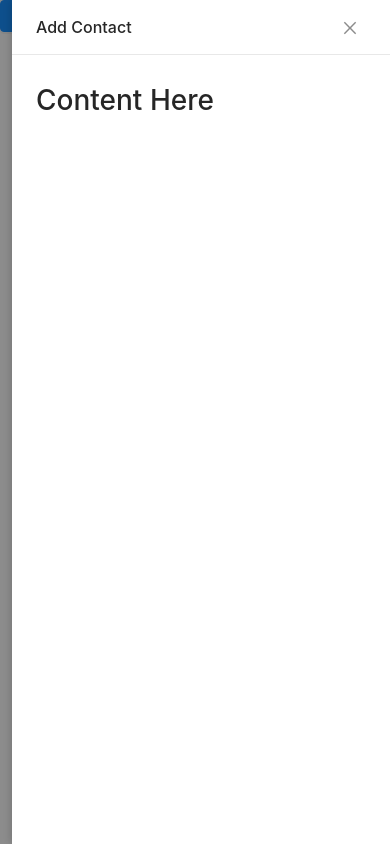
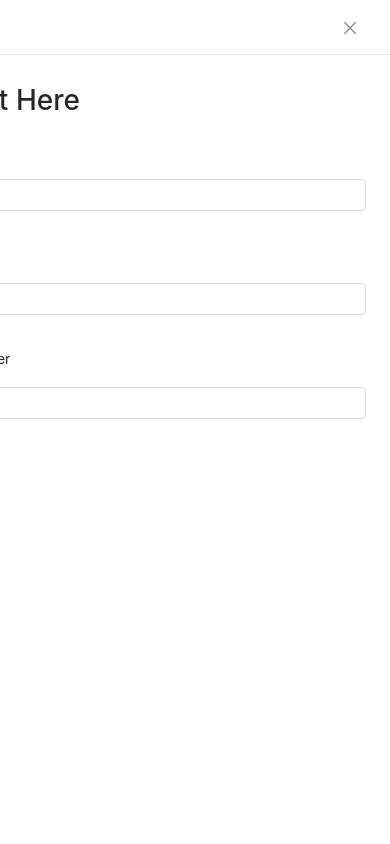
Before and after one commit to SoneThaya/contacts-ant-design, a React (Create React App) app: page / in a window 390 px wide. Both pictures are taken after a click on the button "Add". Built offline with nearby package versions, Linux system fonts and the light colour scheme.

Commit message:
added inputs for first name, last name, phone number.

```diff
--- a/src/AddDrawer.js
+++ b/src/AddDrawer.js
@@ -1,16 +1,62 @@
 import React from 'react'
 import PropTypes from 'prop-types';
-import { Drawer } from 'antd';
+import { Drawer, Form, Input, Button } from 'antd';
 
-const AddDrawer = ({show, handleOnClose}) => {
+const AddDrawer = ({ show, handleOnClose, handleOnFinish, handleOnFinishFailed }) => {
+
+  const initialValues = {
+    firstName: "",
+    lastName: "",
+    phoneNumber: "",
+  }
+
   return (
     <Drawer
+      width={512}
       data-testid="add-contact-drawer"
       title="Add Contact"
       visible={show}
       onClose={handleOnClose}
       maskClosable={false}>
       <h1>Content Here</h1>
+
+        <Form
+        name="basic"
+        initialValues={initialValues}
+        onFinish={handleOnFinish}
+        onFinishFailed={handleOnFinishFailed}
+        >
+        <Form.Item
+          label="First Name"
+          name="firstName"
+          rules={[{ required: true, message: 'Please input your first name!' }]}
+        >
+          <Input />
+        </Form.Item>
+
+        <Form.Item
+          label="Last Name"
+          name="lastName"
+          rules={[{ required: true, message: 'Please input your last name!' }]}
+        >
+          <Input />
+        </Form.Item>
+
+        <Form.Item
+          label="Phone Number"
+          name="phoneNumber"
+          rules={[{ required: true, message: 'Please input your phone number!' }]}
+        >
+          <Input type="tel" />
+        </Form.Item>
+
+        <Form.Item >
+          <Button type="primary" htmlType="submit">
+            Add
+          </Button>
+        </Form.Item>
+      </Form>
+
     </Drawer>
   )
 }
@@ -18,6 +64,8 @@
 AddDrawer.propTypes = {
   show: PropTypes.bool.isRequired,
   handleOnClose: PropTypes.func.isRequired,
+  handleOnFinish: PropTypes.func.isRequired,
+  handleOnFinishFailed: PropTypes.func.isRequired,
 };
 
 export default AddDrawer
--- a/src/App.js
+++ b/src/App.js
@@ -8,6 +8,16 @@
 function App() {
 
   const [showDrawer, setShowDrawer] = useState(false);
+  const [values, setValues] = useState({});
+  const [errorInfo, setErrorInfo] = useState({});
+
+  const handleAddFormOnFinish = (values) => {
+    setValues(values);
+  }
+
+  const handleAddFormOnFinishFailed = (errorInfo) => {
+    setErrorInfo(errorInfo)
+  }
 
   return (
     <>
@@ -22,7 +32,10 @@
 
       <AddDrawer
         show={showDrawer}
-        handleOnClose={() => setShowDrawer(false)} />
+        handleOnClose={() => setShowDrawer(false)}
+        handleOnFinish={handleAddFormOnFinish}
+        handleOnFinishFailed={handleAddFormOnFinishFailed}
+      />
     </>
   );
 }
```
